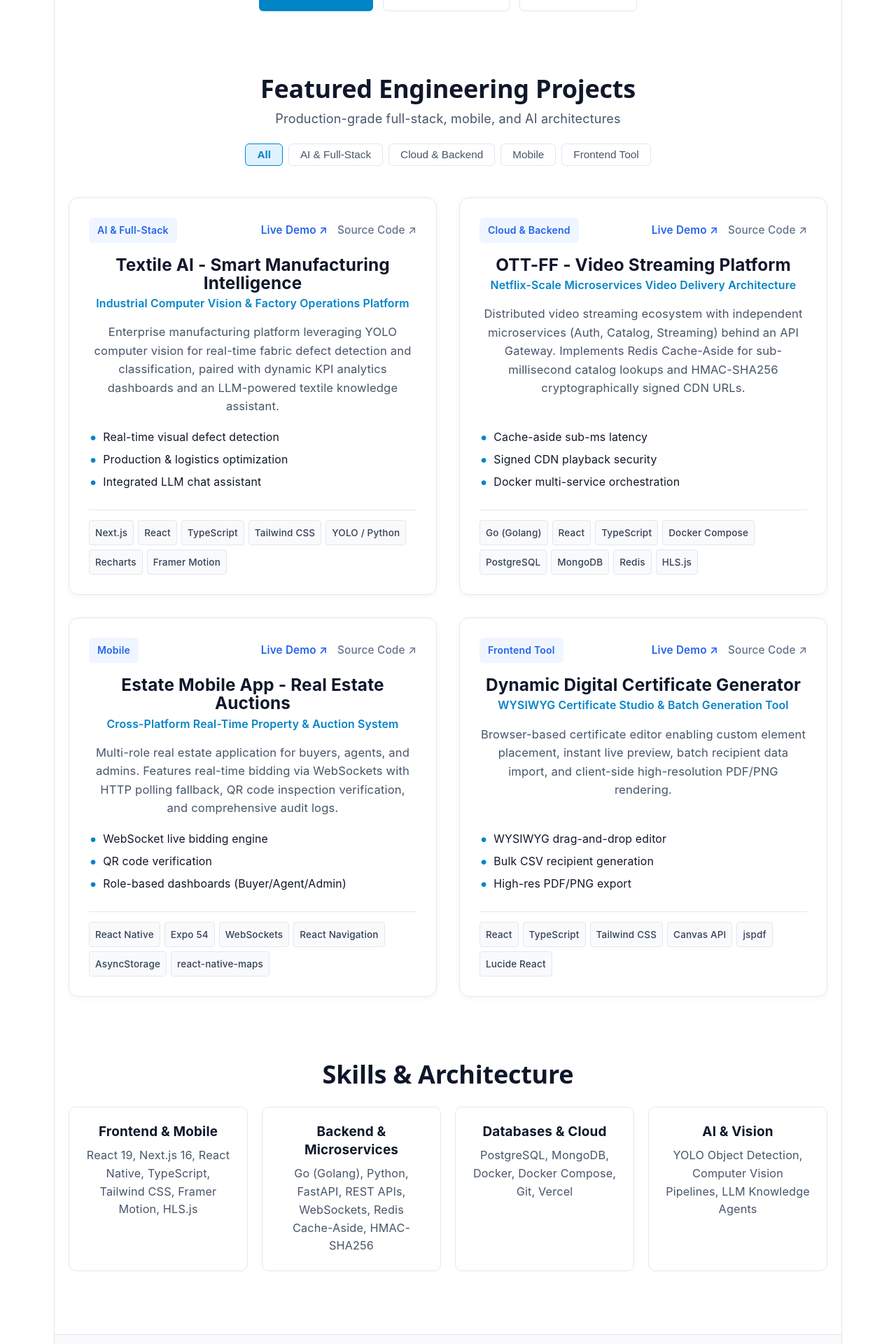
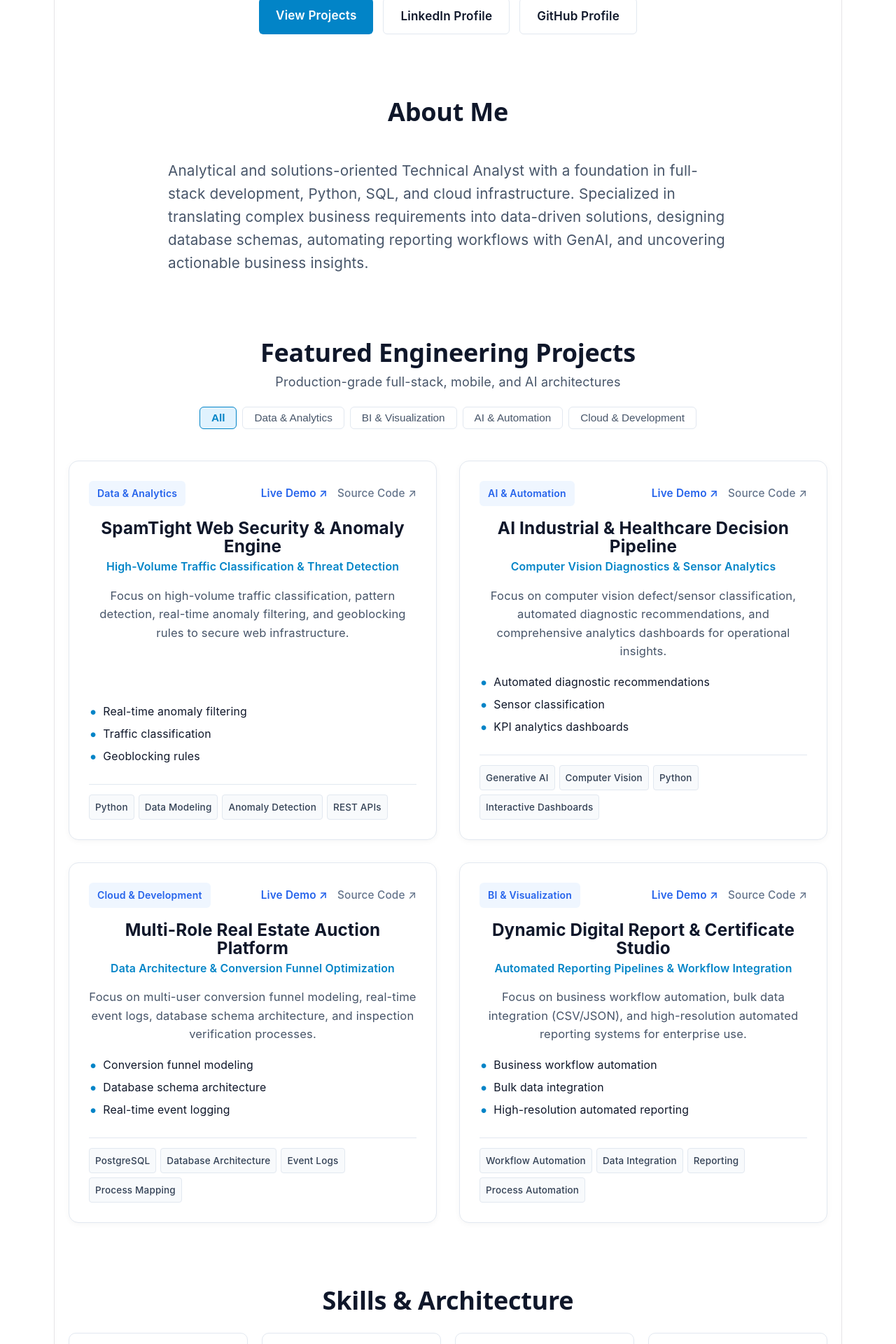
Before and after one commit to KarthiArun-droid/Portfolio, a React app: page / in a window 1280 px wide. Shown: the part 680-2600 px from the top of the page at 70% size. Built offline with nearby package versions, Linux system fonts and the light colour scheme; the HTML template or start-up script is replaced by a standard one.

Commit message:
Refactor portfolio to Technical Business Analyst profile

```diff
--- a/Portfolio.jsx
+++ b/Portfolio.jsx
@@ -3,7 +3,7 @@ import profileImage from './Karthi.jpg';
 
 const profileConfig = {
     name: "Karthikeyan A",
-    title: "Frontend & Full-Stack Engineer",
+    title: "Technical Business Analyst | Data & Insights | GenAI & Automation",
     avatarUrl: profileImage,
     github: "https://github.com/KarthiArun-droid",
     linkedin: "https://www.linkedin.com/in/karthikeyan-a-794649403",
@@ -13,42 +13,42 @@ const profileConfig = {
 
 const projects = [
     {
-        title: "Textile AI - Smart Manufacturing Intelligence",
-        tagline: "Industrial Computer Vision & Factory Operations Platform",
-        description: "Enterprise manufacturing platform leveraging YOLO computer vision for real-time fabric defect detection and classification, paired with dynamic KPI analytics dashboards and an LLM-powered textile knowledge assistant.",
-        tech: ["Next.js", "React", "TypeScript", "Tailwind CSS", "YOLO / Python", "Recharts", "Framer Motion"],
-        category: "AI & Full-Stack",
-        highlights: ["Real-time visual defect detection", "Production & logistics optimization", "Integrated LLM chat assistant"],
+        title: "SpamTight Web Security & Anomaly Engine",
+        tagline: "High-Volume Traffic Classification & Threat Detection",
+        description: "Focus on high-volume traffic classification, pattern detection, real-time anomaly filtering, and geoblocking rules to secure web infrastructure.",
+        tech: ["Python", "Data Modeling", "Anomaly Detection", "REST APIs"],
+        category: "Data & Analytics",
+        highlights: ["Real-time anomaly filtering", "Traffic classification", "Geoblocking rules"],
         liveUrl: "https://github.com/KarthiArun-droid",
         githubUrl: "https://github.com/KarthiArun-droid"
     },
     {
-        title: "OTT-FF - Video Streaming Platform",
-        tagline: "Netflix-Scale Microservices Video Delivery Architecture",
-        description: "Distributed video streaming ecosystem with independent microservices (Auth, Catalog, Streaming) behind an API Gateway. Implements Redis Cache-Aside for sub-millisecond catalog lookups and HMAC-SHA256 cryptographically signed CDN URLs.",
-        tech: ["Go (Golang)", "React", "TypeScript", "Docker Compose", "PostgreSQL", "MongoDB", "Redis", "HLS.js"],
-        category: "Cloud & Backend",
-        highlights: ["Cache-aside sub-ms latency", "Signed CDN playback security", "Docker multi-service orchestration"],
+        title: "AI Industrial & Healthcare Decision Pipeline",
+        tagline: "Computer Vision Diagnostics & Sensor Analytics",
+        description: "Focus on computer vision defect/sensor classification, automated diagnostic recommendations, and comprehensive analytics dashboards for operational insights.",
+        tech: ["Generative AI", "Computer Vision", "Python", "Interactive Dashboards"],
+        category: "AI & Automation",
+        highlights: ["Automated diagnostic recommendations", "Sensor classification", "KPI analytics dashboards"],
         liveUrl: "https://github.com/KarthiArun-droid",
         githubUrl: "https://github.com/KarthiArun-droid"
     },
     {
-        title: "Estate Mobile App - Real Estate Auctions",
-        tagline: "Cross-Platform Real-Time Property & Auction System",
-        description: "Multi-role real estate application for buyers, agents, and admins. Features real-time bidding via WebSockets with HTTP polling fallback, QR code inspection verification, and comprehensive audit logs.",
-        tech: ["React Native", "Expo 54", "WebSockets", "React Navigation", "AsyncStorage", "react-native-maps"],
-        category: "Mobile",
-        highlights: ["WebSocket live bidding engine", "QR code verification", "Role-based dashboards (Buyer/Agent/Admin)"],
+        title: "Multi-Role Real Estate Auction Platform",
+        tagline: "Data Architecture & Conversion Funnel Optimization",
+        description: "Focus on multi-user conversion funnel modeling, real-time event logs, database schema architecture, and inspection verification processes.",
+        tech: ["PostgreSQL", "Database Architecture", "Event Logs", "Process Mapping"],
+        category: "Cloud & Development",
+        highlights: ["Conversion funnel modeling", "Database schema architecture", "Real-time event logging"],
         liveUrl: "https://github.com/KarthiArun-droid",
         githubUrl: "https://github.com/KarthiArun-droid"
     },
     {
-        title: "Dynamic Digital Certificate Generator",
-        tagline: "WYSIWYG Certificate Studio & Batch Generation Tool",
-        description: "Browser-based certificate editor enabling custom element placement, instant live preview, batch recipient data import, and client-side high-resolution PDF/PNG rendering.",
-        tech: ["React", "TypeScript", "Tailwind CSS", "Canvas API", "jspdf", "Lucide React"],
-        category: "Frontend Tool",
-        highlights: ["WYSIWYG drag-and-drop editor", "Bulk CSV recipient generation", "High-res PDF/PNG export"],
+        title: "Dynamic Digital Report & Certificate Studio",
+        tagline: "Automated Reporting Pipelines & Workflow Integration",
+        description: "Focus on business workflow automation, bulk data integration (CSV/JSON), and high-resolution automated reporting systems for enterprise use.",
+        tech: ["Workflow Automation", "Data Integration", "Reporting", "Process Automation"],
+        category: "BI & Visualization",
+        highlights: ["Business workflow automation", "Bulk data integration", "High-resolution automated reporting"],
         liveUrl: "https://github.com/KarthiArun-droid",
         githubUrl: "https://github.com/KarthiArun-droid"
     }
@@ -57,7 +57,7 @@ const projects = [
 export default function Portfolio() {
     const [filter, setFilter] = useState("All");
 
-    const categories = ["All", "AI & Full-Stack", "Cloud & Backend", "Mobile", "Frontend Tool"];
+    const categories = ["All", "Data & Analytics", "BI & Visualization", "AI & Automation", "Cloud & Development"];
 
     const filteredProjects = filter === "All"
         ? projects
@@ -69,6 +69,7 @@ export default function Portfolio() {
             <nav style={styles.nav}>
                 <div style={styles.logo}>{profileConfig.name}</div>
                 <div style={styles.navLinks}>
+                    <a href="#about" style={styles.navLink}>About</a>
                     <a href="#projects" style={styles.navLink}>Projects</a>
                     <a href="#skills" style={styles.navLink}>Skills</a>
                     <a href={`tel:${profileConfig.phone}`} style={styles.navLink}>📞 {profileConfig.phone}</a>
@@ -85,13 +86,13 @@ export default function Portfolio() {
                         style={styles.avatar}
                     />
                 </div>
-                <div style={styles.badge}>Software Engineer • Open to Opportunities</div>
+                <div style={styles.badge}>{profileConfig.title}</div>
                 <h1 style={styles.heroTitle}>
-                    Building scalable <span style={styles.highlightText}>modern web</span>, <br />
-                    microservices & mobile applications.
+                    Bridging <span style={styles.highlightText}>Technical Architecture</span> and <br />
+                    Strategic Business Decision-Making
                 </h1>
                 <p style={styles.heroSubtitle}>
-                    Frontend & Full-Stack Engineer specializing in React, Next.js, Go microservices, and AI-driven industrial solutions.
+                    Translating multi-channel data, database schemas, and GenAI workflows into actionable executive insights and automated reporting pipelines.
                 </p>
                 <div style={styles.heroCta}>
                     <a href="#projects" style={styles.btnPrimary}>View Projects</a>
@@ -99,6 +100,16 @@ export default function Portfolio() {
                     <a href={profileConfig.github} target="_blank" rel="noreferrer" style={styles.btnSecondary}>GitHub Profile</a>
                 </div>
             </header>
+
+            {/* About Me Section */}
+            <section id="about" style={styles.section}>
+                <div style={styles.sectionHeader}>
+                    <h2 style={styles.sectionTitle}>About Me</h2>
+                </div>
+                <p style={{ ...styles.heroSubtitle, textAlign: 'left', maxWidth: '800px', margin: '0 auto' }}>
+                    Analytical and solutions-oriented Technical Analyst with a foundation in full-stack development, Python, SQL, and cloud infrastructure. Specialized in translating complex business requirements into data-driven solutions, designing database schemas, automating reporting workflows with GenAI, and uncovering actionable business insights.
+                </p>
+            </section>
 
             {/* Projects Section */}
             <section id="projects" style={styles.section}>
@@ -161,20 +172,20 @@ export default function Portfolio() {
                 <h2 style={styles.sectionTitle}>Skills & Architecture</h2>
                 <div style={styles.skillsGrid}>
                     <div style={styles.skillBox}>
-                        <h4 style={styles.skillCategory}>Frontend & Mobile</h4>
-                        <p style={styles.skillList}>React 19, Next.js 16, React Native, TypeScript, Tailwind CSS, Framer Motion, HLS.js</p>
+                        <h4 style={styles.skillCategory}>Data & Analytics</h4>
+                        <p style={styles.skillList}>SQL, Data Modeling, Multi-Channel Analytics, Funnel Analysis, Requirements Gathering (BRD/FRD), Process Mapping (BPMN)</p>
                     </div>
                     <div style={styles.skillBox}>
-                        <h4 style={styles.skillCategory}>Backend & Microservices</h4>
-                        <p style={styles.skillList}>Go (Golang), Python, FastAPI, REST APIs, WebSockets, Redis Cache-Aside, HMAC-SHA256</p>
+                        <h4 style={styles.skillCategory}>BI & Visualization</h4>
+                        <p style={styles.skillList}>Power BI, Tableau, Interactive Dashboards, Web Analytics, Data Storytelling, KPI Tracking</p>
                     </div>
                     <div style={styles.skillBox}>
-                        <h4 style={styles.skillCategory}>Databases & Cloud</h4>
-                        <p style={styles.skillList}>PostgreSQL, MongoDB, Docker, Docker Compose, Git, Vercel</p>
+                        <h4 style={styles.skillCategory}>AI & Automation</h4>
+                        <p style={styles.skillList}>Generative AI, LLM Automation Workflows, Process Automation, Python, Predictive Analytics</p>
                     </div>
                     <div style={styles.skillBox}>
-                        <h4 style={styles.skillCategory}>AI & Vision</h4>
-                        <p style={styles.skillList}>YOLO Object Detection, Computer Vision Pipelines, LLM Knowledge Agents</p>
+                        <h4 style={styles.skillCategory}>Cloud & Development</h4>
+                        <p style={styles.skillList}>AWS, REST APIs, Database Architecture (PostgreSQL, MongoDB, Redis), Git, Agile/Scrum</p>
                     </div>
                 </div>
             </section>
```
